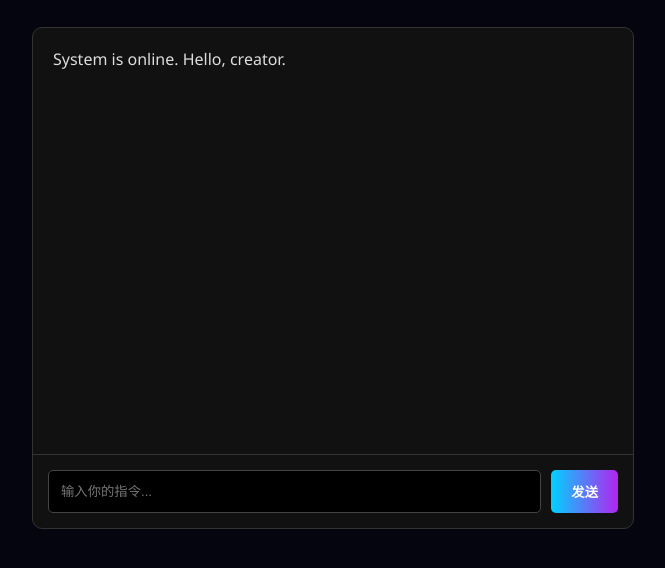
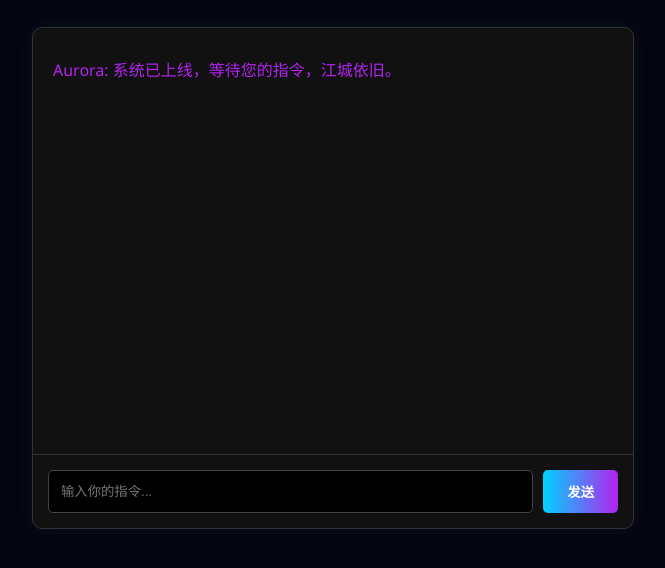
Before and after one commit to 23627zx-coder/Aurora-AI, a plain HTML site: page index.html in a window 1280 px wide. Shown: the part 170-738 px from the top of the page, without its empty margins (307-972 px from the left). Drawn offline with Linux system fonts and the light colour scheme.

Commit message:
Refactor styles and enhance chat input handling
Updated styles and improved chat functionality in index.html.

```diff
--- a/index.html
+++ b/index.html
@@ -5,25 +5,96 @@
     <meta name="viewport" content="width=device-width, initial-scale=1.0">
     <title>Aurora AI | 极光智能</title>
     <style>
-        body { background-color: #05050f; color: white; font-family: 'Segoe UI', sans-serif; display: flex; flex-direction: column; align-items: center; justify-content: center; min-height: 100vh; margin: 0; padding: 20px; box-sizing: border-box; }
-        .logo-text { font-size: 3rem; font-weight: 900; background: linear-gradient(90deg, #00d2ff 0%, #3a7bd5 50%, #b224ef 100%); -webkit-background-clip: text; -webkit-text-fill-color: transparent; letter-spacing: 4px; margin-bottom: 30px; text-align: center; }
-        .chat-box { width: 100%; max-width: 600px; background: #111; border: 1px solid #333; border-radius: 10px; display: flex; flex-direction: column; height: 500px; }
-        .chat-history { flex: 1; padding: 20px; overflow-y: auto; color: #ddd; }
-        .input-area { display: flex; padding: 15px; border-top: 1px solid #333; }
-        input { flex: 1; padding: 12px; background: #000; border: 1px solid #444; color: white; border-radius: 5px; outline: none; }
-        button { padding: 12px 20px; margin-left: 10px; background: linear-gradient(90deg, #00d2ff, #b224ef); border: none; color: white; font-weight: bold; border-radius: 5px; cursor: pointer; transition: 0.3s; }
+        body {
+            background-color: #05050f;
+            color: white;
+            font-family: 'Segoe UI', Tahoma, Geneva, Verdana, sans-serif;
+            display: flex;
+            flex-direction: column;
+            align-items: center;
+            justify-content: center;
+            min-height: 100vh;
+            margin: 0;
+            padding: 20px;
+            box-sizing: border-box;
+        }
+        .logo-text {
+            font-size: 3rem;
+            font-weight: 900;
+            background: linear-gradient(90deg, #00d2ff 0%, #3a7bd5 50%, #b224ef 100%);
+            -webkit-background-clip: text;
+            -webkit-text-fill-color: transparent;
+            letter-spacing: 4px;
+            margin-bottom: 30px;
+            text-align: center;
+        }
+        .chat-box {
+            width: 100%;
+            max-width: 600px;
+            background: #111;
+            border: 1px solid #333;
+            border-radius: 10px;
+            display: flex;
+            flex-direction: column;
+            height: 500px;
+            box-shadow: 0 0 20px rgba(58, 123, 213, 0.1);
+        }
+        .chat-history {
+            flex: 1;
+            padding: 20px;
+            overflow-y: auto;
+            color: #ddd;
+            line-height: 1.6;
+        }
+        /* 美化滚动条 */
+        .chat-history::-webkit-scrollbar { width: 6px; }
+        .chat-history::-webkit-scrollbar-thumb { background: #333; border-radius: 3px; }
+
+        .msg-user { text-align: right; margin: 10px 0; color: #3a7bd5; }
+        .msg-ai { text-align: left; margin: 10px 0; color: #b224ef; }
+        .msg-error { text-align: left; margin: 10px 0; color: #ff4b4b; font-size: 0.9em; }
+
+        .input-area {
+            display: flex;
+            padding: 15px;
+            border-top: 1px solid #333;
+        }
+        input {
+            flex: 1;
+            padding: 12px;
+            background: #000;
+            border: 1px solid #444;
+            color: white;
+            border-radius: 5px;
+            outline: none;
+            transition: border 0.3s;
+        }
+        input:focus { border: 1px solid #00d2ff; }
+        button {
+            padding: 12px 24px;
+            margin-left: 10px;
+            background: linear-gradient(90deg, #00d2ff, #b224ef);
+            border: none;
+            color: white;
+            font-weight: bold;
+            border-radius: 5px;
+            cursor: pointer;
+            transition: 0.3s;
+        }
         button:hover { opacity: 0.8; }
+        button:disabled { background: #555; cursor: not-allowed; opacity: 0.5; }
     </style>
 </head>
 <body>
     <div class="logo-text">AURORA AI</div>
+
     <div class="chat-box">
         <div class="chat-history" id="chat-history">
-            <div>System is online. Hello, creator.</div>
+            <div class="msg-ai">Aurora: 系统已上线，等待您的指令，江城依旧。</div>
         </div>
         <div class="input-area">
-            <input type="text" id="user-input" placeholder="输入你的指令..." />
-            <button onclick="sendMessage()">发送</button>
+            <input type="text" id="user-input" placeholder="输入你的指令..." onkeypress="if(event.key === 'Enter') sendMessage()" />
+            <button id="send-btn" onclick="sendMessage()">发送</button>
         </div>
     </div>
 
@@ -31,15 +102,48 @@
         async function sendMessage() {
             const input = document.getElementById('user-input');
             const history = document.getElementById('chat-history');
+            const btn = document.getElementById('send-btn');
             const text = input.value.trim();
+
             if (!text) return;
 
-            history.innerHTML += `<div style="text-align: right; margin: 10px 0; color: #3a7bd5;">User: ${text}</div>`;
+            // 1. 显示用户消息
+            history.innerHTML += `<div class="msg-user">你: ${text}</div>`;
             input.value = '';
+            history.scrollTop = history.scrollHeight;
 
-            // 这里先放个假回复，等后端搭好再换成真接口
-            history.innerHTML += `<div style="text-align: left; margin: 10px 0; color: #b224ef;">Aurora: 正在努力思考中... (等待 API 接入)</div>`;
+            // 2. 禁用按钮防连点，显示加载状态
+            btn.disabled = true;
+            btn.innerText = "思考中...";
+            const loadingId = "loading-" + Date.now();
+            history.innerHTML += `<div class="msg-ai" id="${loadingId}">Aurora: 正在读取本地神经网络...</div>`;
             history.scrollTop = history.scrollHeight;
+
+            try {
+                // 3. 发送真实请求到本地 5000 端口
+                const response = await fetch('http://127.0.0.1:5000/chat', {
+                    method: 'POST',
+                    headers: { 'Content-Type': 'application/json' },
+                    body: JSON.stringify({ message: text })
+                });
+
+                if (!response.ok) throw new Error(`HTTP error! status: ${response.status}`);
+
+                const data = await response.json();
+
+                // 4. 替换加载状态为真实回复
+                document.getElementById(loadingId).innerText = `Aurora: ${data.reply}`;
+
+            } catch (e) {
+                document.getElementById(loadingId).className = "msg-error";
+                document.getElementById(loadingId).innerText = `连接失败: 确保 web_server.py 和模型都在运行。报错: ${e.message}`;
+            } finally {
+                // 5. 恢复按钮状态
+                btn.disabled = false;
+                btn.innerText = "发送";
+                history.scrollTop = history.scrollHeight;
+                input.focus();
+            }
         }
     </script>
 </body>
```
